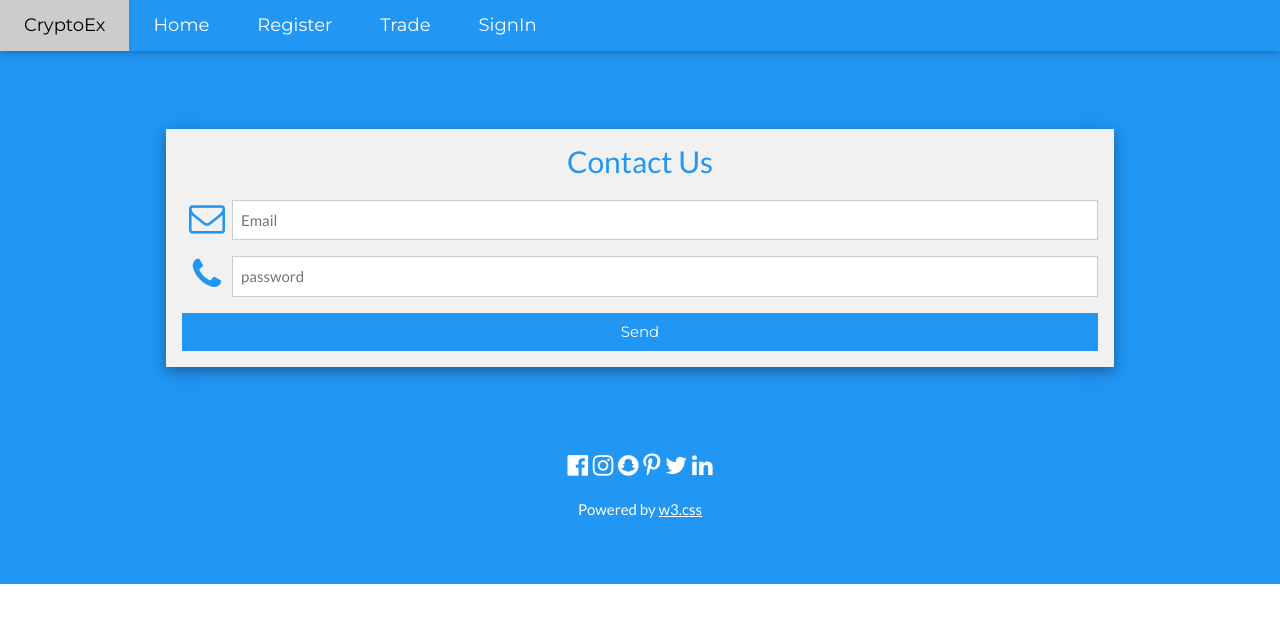
After one commit to adeojoemmanuel/cryptoEX, a PHP site: page /login.php in a window 1280 px wide. The commit adds this page. Shown: the top 623 px of the page. Run offline with PHP 8.4, Linux system fonts and the light colour scheme.

Commit message:
login/register working

```diff
--- /dev/null
+++ b/login.php
@@ -0,0 +1,89 @@
+<!DOCTYPE html>
+<html>
+<title>CryptoEx</title>
+<meta charset="UTF-8">
+<meta name="viewport" content="width=device-width, initial-scale=1">
+<link rel="stylesheet" href="https://www.w3schools.com/w3css/4/w3.css">
+<link rel="stylesheet" href="https://fonts.googleapis.com/css?family=Lato">
+<link rel="stylesheet" href="https://fonts.googleapis.com/css?family=Montserrat">
+<link rel="stylesheet" href="https://cdnjs.cloudflare.com/ajax/libs/font-awesome/4.7.0/css/font-awesome.min.css">
+<style>
+body,h1,h2,h3,h4,h5,h6 {font-family: "Lato", sans-serif}
+.w3-bar,h1,button {font-family: "Montserrat", sans-serif}
+.fa-anchor,.fa-coffee {font-size:200px}
+</style>
+<body>
+
+<!-- Navbar -->
+<div class="w3-top">
+  <div class="w3-bar w3-blue w3-card w3-left-align w3-large">
+    <a class="w3-bar-item w3-button w3-hide-medium w3-hide-large w3-right w3-padding-large w3-hover-white w3-large w3-red" href="javascript:void(0);" onclick="myFunction()" title="Toggle Navigation Menu"><i class="fa fa-bars"></i></a>
+    <a href="#" class="w3-bar-item w3-button w3-padding-large w3-white">CryptoEx</a>
+    <a href="index.html" class="w3-bar-item w3-button w3-hide-small w3-padding-large w3-hover-white">Home</a>
+    <a href="#" class="w3-bar-item w3-button w3-hide-small w3-padding-large w3-hover-white">Register</a>
+    <a href="#" class="w3-bar-item w3-button w3-hide-small w3-padding-large w3-hover-white">Trade</a>
+    <a href="#" class="w3-bar-item w3-button w3-hide-small w3-padding-large w3-hover-white">SignIn</a>
+  </div>
+
+  <!-- Navbar on small screens -->
+  <div id="navDemo" class="w3-bar-block w3-blue w3-hide w3-hide-large w3-hide-medium w3-large">
+    <a href="#" class="w3-bar-item w3-button w3-padding-large">Home</a>
+    <a href="#" class="w3-bar-item w3-button w3-padding-large">Register</a>
+    <a href="#" class="w3-bar-item w3-button w3-padding-large">Trade</a>
+    <a href="#" class="w3-bar-item w3-button w3-padding-large">SignIn</a>
+  </div>
+</div>
+
+<!-- Header -->
+<header class="w3-container w3-blue w3-center" style="padding: 48.5px 0px">
+  <div class="w3-row-padding w3-blue w3-padding-64 w3-container">
+    <div class="w3-content">
+    <form action="relation/login.php" method="POST" class="w3-container w3-card-4 w3-light-grey w3-text-blue w3-margin">
+      <h2 class="w3-center">Contact Us</h2>
+
+      <div class="w3-row w3-section">
+        <div class="w3-col" style="width:50px"><i class="w3-xxlarge fa fa-envelope-o"></i></div>
+          <div class="w3-rest">
+            <input class="w3-input w3-border" name="email" type="text" placeholder="Email">
+          </div>
+      </div>
+
+      <div class="w3-row w3-section">
+        <div class="w3-col" style="width:50px"><i class="w3-xxlarge fa fa-phone"></i></div>
+          <div class="w3-rest">
+            <input class="w3-input w3-border" name="password" type="password" placeholder="password">
+          </div>
+      </div>
+
+
+      <button class="w3-button w3-block w3-section w3-blue w3-ripple w3-padding">Send</button>
+
+      </form>
+      </div>
+    </div>
+  </div>
+  <div class="w3-xlarge">
+    <i class="fa fa-facebook-official w3-hover-opacity"></i>
+    <i class="fa fa-instagram w3-hover-opacity"></i>
+    <i class="fa fa-snapchat w3-hover-opacity"></i>
+    <i class="fa fa-pinterest-p w3-hover-opacity"></i>
+    <i class="fa fa-twitter w3-hover-opacity"></i>
+    <i class="fa fa-linkedin w3-hover-opacity"></i>
+ </div>
+ <p>Powered by <a href="https://www.w3schools.com/w3css/default.asp" target="_blank">w3.css</a></p>
+</header>
+
+<script>
+// Used to toggle the menu on small screens when clicking on the menu button
+function myFunction() {
+    var x = document.getElementById("navDemo");
+    if (x.className.indexOf("w3-show") == -1) {
+        x.className += " w3-show";
+    } else {
+        x.className = x.className.replace(" w3-show", "");
+    }
+}
+</script>
+
+</body>
+</html>
--- a/relation/register.php
+++ b/relation/register.php
@@ -1,6 +1,6 @@
 <?php
-function load($class){
-    include($class .".php");
+  function load($class){
+    include('../backend/'. $class .".php");
   }
   load('IOhander');
 
```
Also changed, not shown: backend/IOhander.php (+4 -4 lines), register.php (renamed from register.html, +3 -10 lines), relation/login.php (+35 -8 lines).
